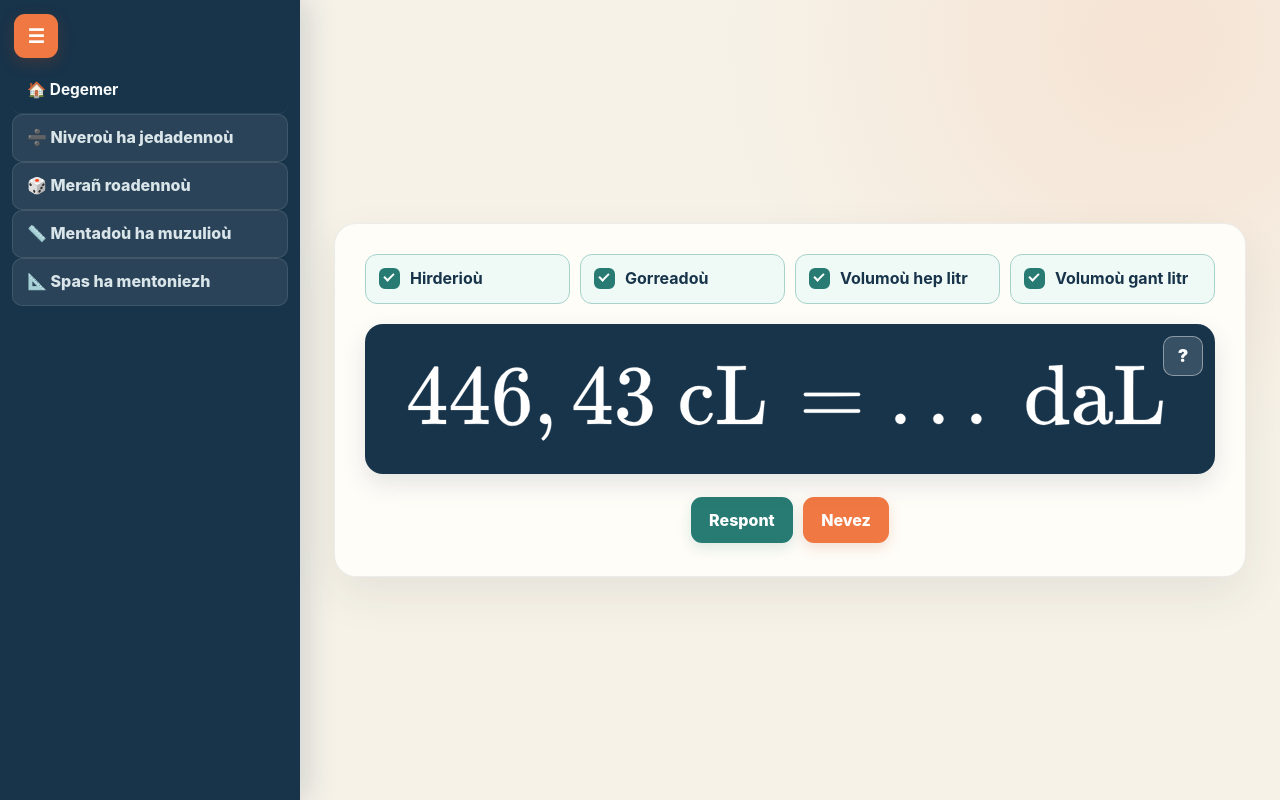
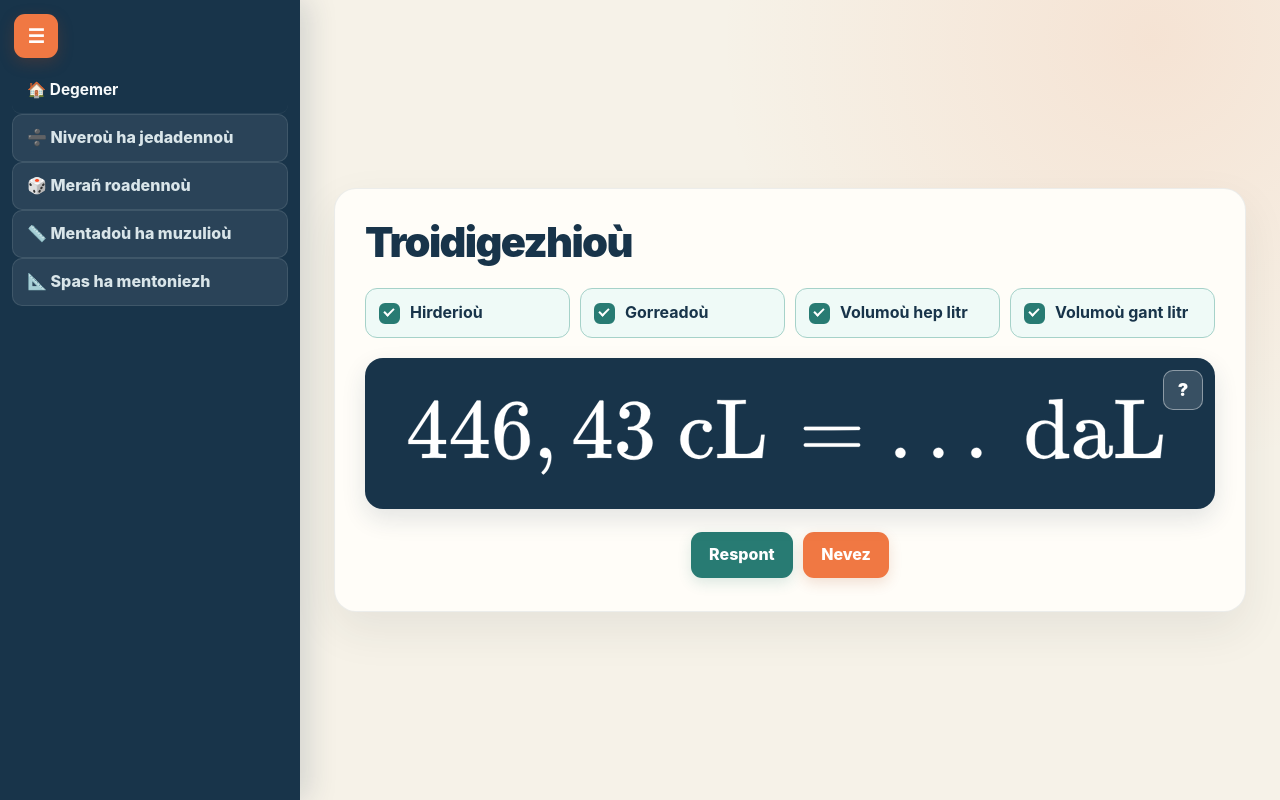
Before and after one commit to MikaelBZH/Aotomatismou, a plain HTML site: page Troidigezhioù.html in a window 1280 px wide. Drawn offline with nearby package versions, Linux system fonts and the light colour scheme.

Commit message:
Afficher le titre de l’exercice

```diff
--- a/Troidigezhioù.html
+++ b/Troidigezhioù.html
@@ -22,6 +22,7 @@
 
     <div id="content" class="main">
         <div class="container">
+            <h1 class="page-title">Troidigezhioù</h1>
             <form id="Dibaboù" class="flex flex-col md:flex-row justify-center items-center gap-4 text-white/90">
                 <label
                     class="flex items-center text-sm font-medium cursor-pointer transition-colors hover:text-indigo-400">
```
